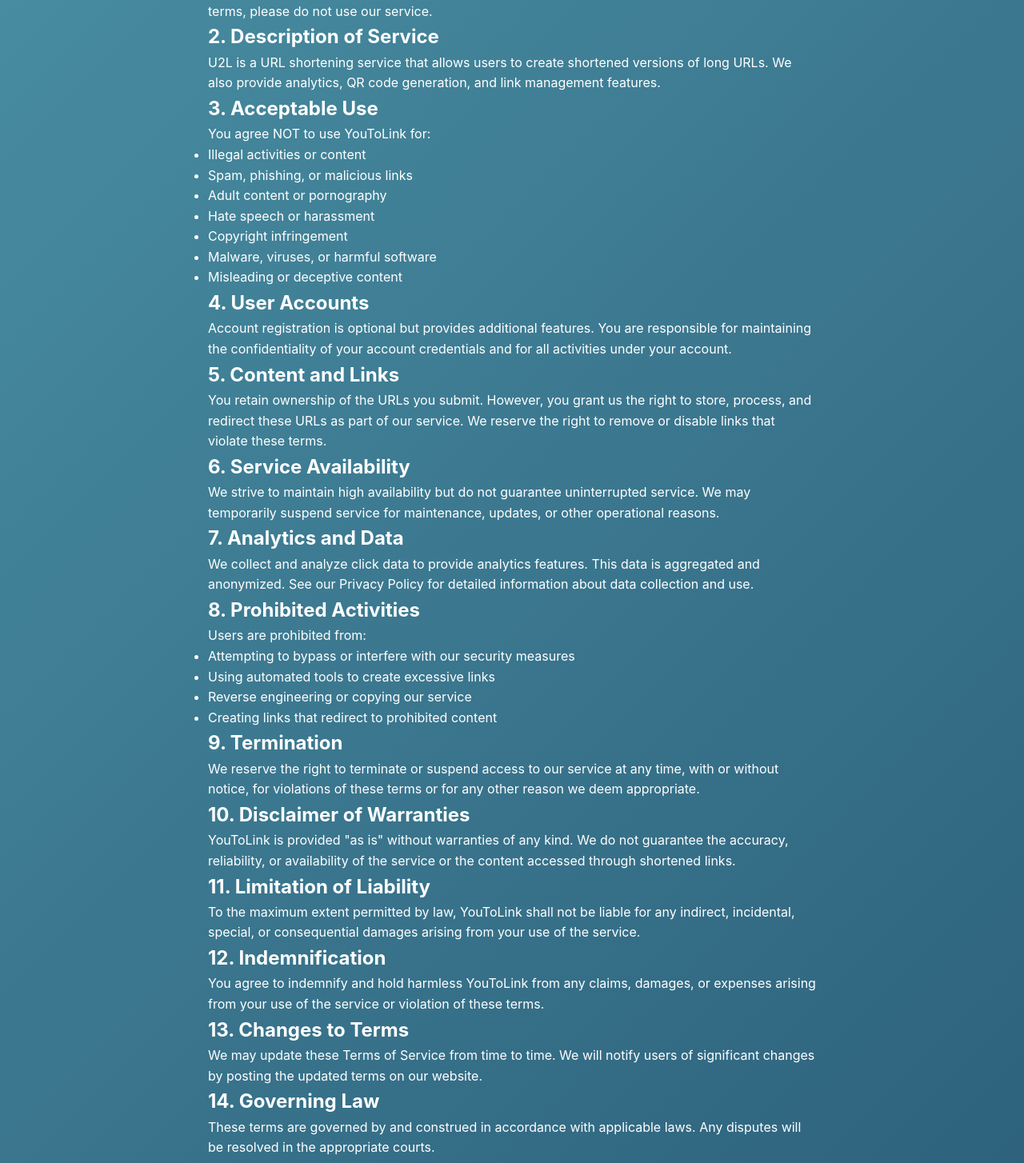
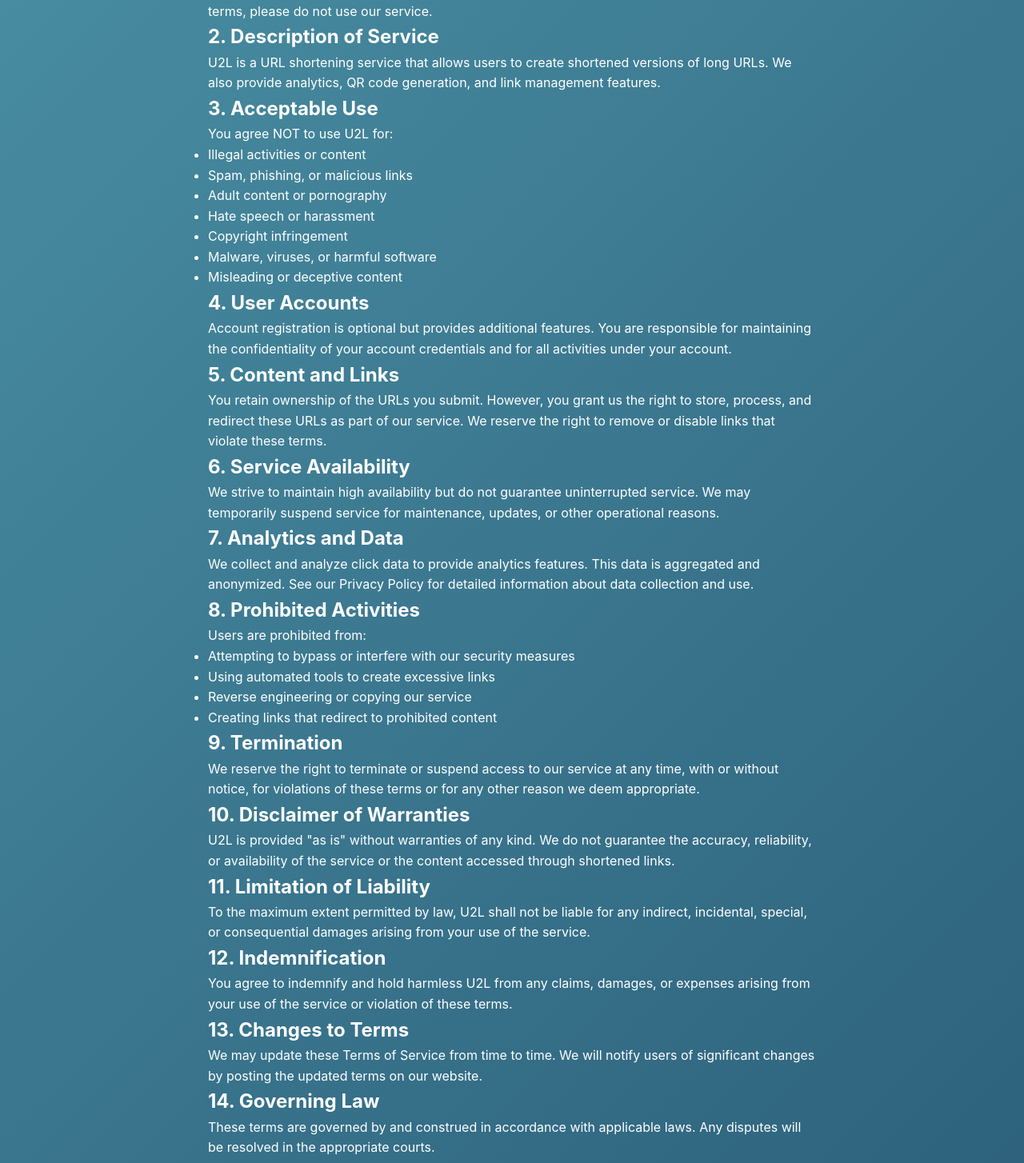
Before and after one commit to dkgohel/YouToLink, a React (Create React App) app in the folder client/: page /terms in a window 1280 px wide. Shown: the part 269-1723 px from the top of the page at 80% size. Built offline with nearby package versions, Linux system fonts and the light colour scheme; no server answers.

Commit message:
Replace all remaining YOUTOLINK and YouToLink references with U2L

```diff
--- a/client/src/components/About.tsx
+++ b/client/src/components/About.tsx
@@ -57,7 +57,7 @@
 
       <h2>Security & Privacy</h2>
       <p>
-        We take your privacy seriously. YouToLink uses secure HTTPS connections,
+        We take your privacy seriously. U2L uses secure HTTPS connections,
         doesn't store personal information unnecessarily, and complies with GDPR
         regulations. All shortened URLs are scanned for malicious content to ensure
         user safety.
--- a/client/src/components/Analytics.tsx
+++ b/client/src/components/Analytics.tsx
@@ -58,7 +58,7 @@
     return (
       <div className="dashboard-container">
         <div className="dashboard-header">
-          <Link to="/" className="dashboard-logo">YOUTOLINK</Link>
+          <Link to="/" className="dashboard-logo">U2L</Link>
           <div style={{ display: 'flex', alignItems: 'center', gap: '20px' }}>
             <div className="user-menu">
               <span className="user-email">{user.email}</span>
@@ -81,7 +81,7 @@
     return (
       <div className="dashboard-container">
         <div className="dashboard-header">
-          <Link to="/" className="dashboard-logo">YOUTOLINK</Link>
+          <Link to="/" className="dashboard-logo">U2L</Link>
           <Link to="/dashboard" className="btn-account">← Back to Dashboard</Link>
         </div>
         <div className="dashboard-content">
@@ -105,7 +105,7 @@
   return (
     <div className={`dashboard-container ${user?.subscription === 'premium' ? 'premium-user' : ''}`}>
       <div className="dashboard-header">
-        <Link to="/" className="dashboard-logo">YOUTOLINK</Link>
+        <Link to="/" className="dashboard-logo">U2L</Link>
         <div style={{ display: 'flex', alignItems: 'center', gap: '20px' }}>
           <div className="user-menu">
             <span className="user-email">{user.email}</span>
--- a/client/src/components/Dashboard.tsx
+++ b/client/src/components/Dashboard.tsx
@@ -56,7 +56,7 @@
     return (
       <div className="dashboard-container">
         <div className="dashboard-header">
-          <Link to="/" className="dashboard-logo">YOUTOLINK</Link>
+          <Link to="/" className="dashboard-logo">U2L</Link>
           <div className="user-menu">
             <span className="user-email">{user.email}</span>
             <button onClick={onLogout} className="logout-btn">Logout</button>
@@ -75,7 +75,7 @@
   return (
     <div className={`dashboard-container ${user?.subscription === 'premium' ? 'premium-user' : ''}`}>
       <div className="dashboard-header">
-        <Link to="/" className="dashboard-logo">YOUTOLINK</Link>
+        <Link to="/" className="dashboard-logo">U2L</Link>
         <div style={{ display: 'flex', alignItems: 'center', gap: '20px' }}>
           <div className="user-menu">
             <span className="user-email">{user.email}</span>
--- a/client/src/components/Privacy.tsx
+++ b/client/src/components/Privacy.tsx
@@ -10,7 +10,7 @@
       <p><strong>Last updated:</strong> September 3, 2025</p>
 
       <h2>Information We Collect</h2>
-      <p>When you use YouToLink (u2l.in), we may collect:</p>
+      <p>When you use U2L (u2l.in), we may collect:</p>
       <ul>
         <li>URLs you submit for shortening</li>
         <li>Click analytics and usage statistics</li>
--- a/client/src/components/Terms.tsx
+++ b/client/src/components/Terms.tsx
@@ -23,7 +23,7 @@
       </p>
 
       <h2>3. Acceptable Use</h2>
-      <p>You agree NOT to use YouToLink for:</p>
+      <p>You agree NOT to use U2L for:</p>
       <ul>
         <li>Illegal activities or content</li>
         <li>Spam, phishing, or malicious links</li>
@@ -80,21 +80,21 @@
 
       <h2>10. Disclaimer of Warranties</h2>
       <p>
-        YouToLink is provided "as is" without warranties of any kind. We do not
+        U2L is provided "as is" without warranties of any kind. We do not
         guarantee the accuracy, reliability, or availability of the service or the
         content accessed through shortened links.
       </p>
 
       <h2>11. Limitation of Liability</h2>
       <p>
-        To the maximum extent permitted by law, YouToLink shall not be liable for
+        To the maximum extent permitted by law, U2L shall not be liable for
         any indirect, incidental, special, or consequential damages arising from
         your use of the service.
       </p>
 
       <h2>12. Indemnification</h2>
       <p>
-        You agree to indemnify and hold harmless YouToLink from any claims, damages,
+        You agree to indemnify and hold harmless U2L from any claims, damages,
         or expenses arising from your use of the service or violation of these terms.
       </p>
 
```
